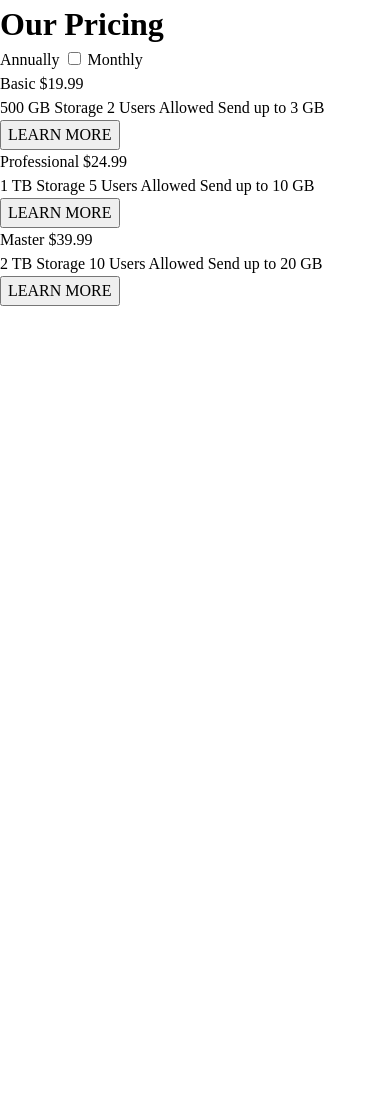
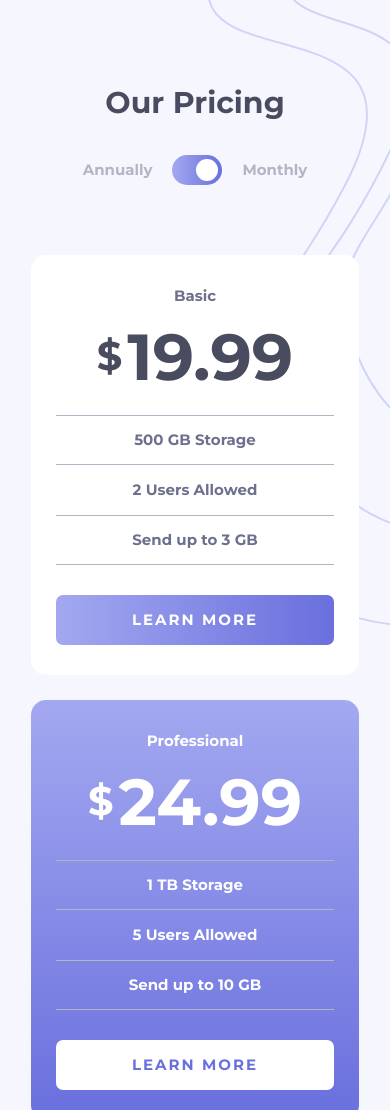
Before and after one commit to SrHatcher/practice-pricing-component-with-toggle, a plain HTML site: page index.html in a window 390 px wide. Shown: the top 1110 px of the page. Before the commit the page ends 844 px from the top, so only its background shows below. Drawn offline with Linux system fonts and the light colour scheme; the site is published under a folder, as on GitHub Pages, so addresses that start at the root find nothing.

Commit message:
fixed a wrong link: link to mobile styles were bad written

```diff
--- a/index.html
+++ b/index.html
@@ -7,7 +7,7 @@
   <!--Modern CSS reset-->
   <link rel="stylesheet" href="./styles/reset.css">
   <!--My styles-->
-  <link rel="stylesheet" href="/styles/mobile.css">
+  <link rel="stylesheet" href="./styles/mobile.css">
   <link rel="stylesheet" href="./styles/desktop.css" media="(min-width: 1110px)">
   <!--Web Icon-->
   <link rel="icon" type="image/png" sizes="32x32" href="./images/favicon-32x32.png">
```
